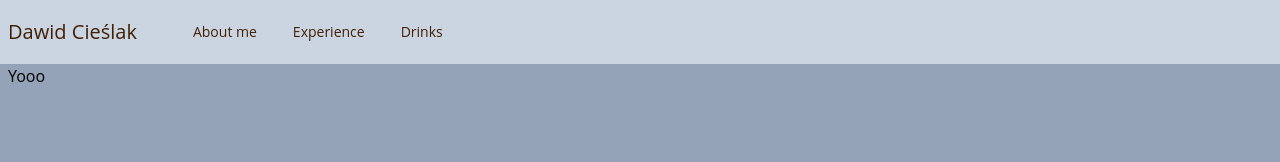
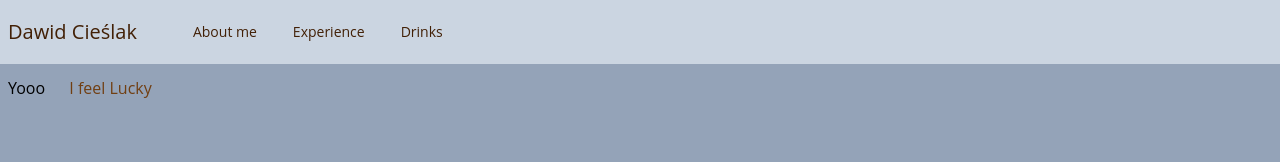
Before and after one commit to Canthar90/First-Full, a Vue app in the folder Frontend/First_full_front/: page /drinks in a window 1280 px wide. Shown: the top 162 px of the page. Built offline with nearby package versions, Linux system fonts and the light colour scheme.

Commit message:
Adding some minor adjustment to butoon

```diff
--- a/Frontend/First_full_front/src/components/Shared/ActionButton.vue
+++ b/Frontend/First_full_front/src/components/Shared/ActionButton.vue
@@ -27,6 +27,7 @@ const buttonClass = computed(() => {
     [buttonType.value]: true
   }
 })
+console.log(buttonClass.value)
 </script>
 
 <style scoped>
@@ -35,10 +36,10 @@ button {
 }
 
 .primary {
-  @apply rounded border-0 bg-yellow-900 text-white hover:shadow-yellow-950;
+  @apply rounded border-0 bg-yellow-900 text-white hover:shadow-brown;
 }
 
 .secondary {
-  @apply bg-transparent text-yellow-900 hover:border-t-yellow-700 hover:text-blue-950;
+  @apply bg-transparent text-yellow-900 hover:bg-amber-700 hover:text-blue-950;
 }
 </style>
--- a/Frontend/First_full_front/src/views/DrinkSite.vue
+++ b/Frontend/First_full_front/src/views/DrinkSite.vue
@@ -1,7 +1,12 @@
 <template>
   <body class="px-2">
-    <div class="pt-16">Yooo</div>
+    <div class="pt-16">
+      Yooo
+      <action-button text="I feel Lucky" buttonType="secondary"></action-button>
+    </div>
   </body>
 </template>
 
-<script lang="ts" setup></script>
+<script lang="ts" setup>
+import ActionButton from '@/components/Shared/ActionButton.vue'
+</script>
--- a/Frontend/First_full_front/tailwind.config.ts
+++ b/Frontend/First_full_front/tailwind.config.ts
@@ -7,6 +7,10 @@ module.exports = {
     extend: {
       fontFamily: {
         sans: ['Open Sans', ...defaultTheme.fontFamily.sans]
+      },
+      boxShadow: {
+        brown: '0 0 3px 3px #65451F',
+        gold: '0 1px 3px 0 #EAC696'
       }
     }
   },
```
